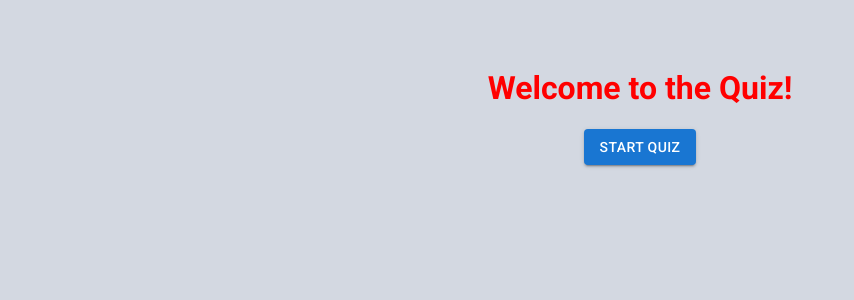
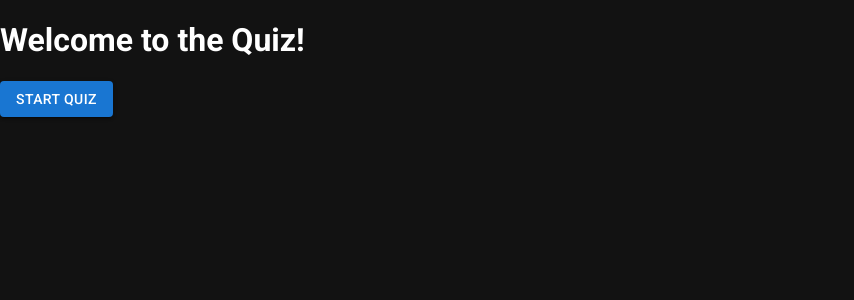
Before and after one commit to SO-1993/new-years-quiz-react, a React (Vite) app in the folder new-years-quiz-react/: page / in a window 1280 px wide. Shown: the top 300 px of the page, without its empty margins (0-854 px from the left). Built offline with nearby package versions, Linux system fonts and the light colour scheme.

Commit message:
created global styling for the body

```diff
--- a/new-years-quiz-react/src/App.css
+++ b/new-years-quiz-react/src/App.css
@@ -1,9 +1,7 @@
 body {
-  background-color: #d3d8e1;
-  color: red;
-  padding: 40px;
-
-  font-family: "Roboto";
-
-  text-align: center;
+  font-family: "Roboto", sans-serif;
+  margin: 0;
+  padding: 0;
+  background-color: #121212;
+  color: white;
 }
```
